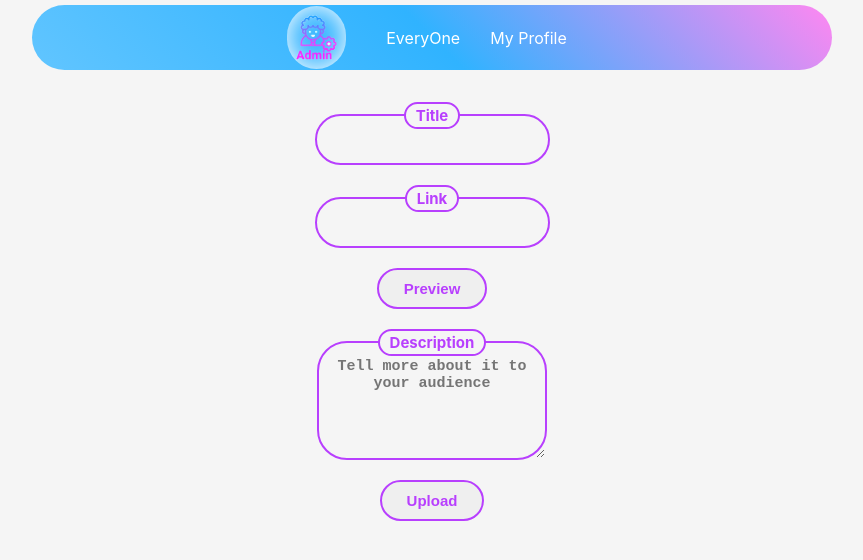
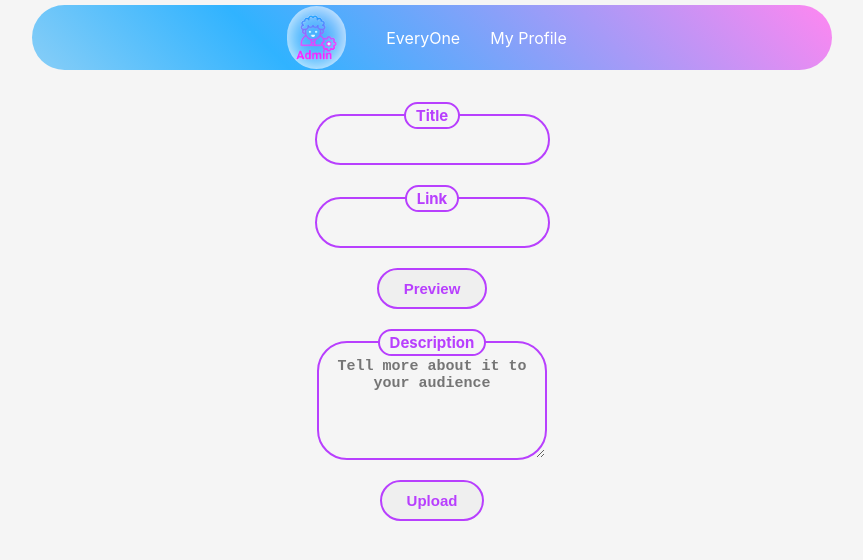
Before and after one commit to Lakshay-art/linkit, a Next.js app: page /addlink in a window 1280 px wide. Shown: the top 560 px of the page, without its empty margins (208-1071 px from the left). Built offline with nearby package versions, Linux system fonts and the light colour scheme; no server answers.

Commit message:
optimized

```diff
--- a/pages/addlink.js
+++ b/pages/addlink.js
@@ -29,7 +29,7 @@ const addlink=(props)=>{
         ["tiktok","linear-gradient(45deg,#01e8ee 10%,#000 50%,#000 70% ,#ee054d 100%)"],
         ["leetcode","linear-gradient(45deg,#000 10%,#f19915 60%,#aaaaaa 100%)"],
         ["wordpress","linear-gradient(45deg,#31363b 0%,#000 150%)"],
-        ["other","linear-gradient(45deg, #30b3ff 0%,#ff87f1 100%)"]
+        ["other","linear-gradient(45deg, #88cef7 0%,#30b3ff 30%,#ff87f1 100%)"]
     ]);
     // const [access, setaccess] = React.useState("");
     const[user,setuser]=React.useState({
--- a/styles/Nav.module.css
+++ b/styles/Nav.module.css
@@ -2,7 +2,7 @@
   height: 65px;
   padding: 10px;
   /* background: linear-gradient(45deg, #5aaeff 0%, #c480fc 50%,#ff70c0 100%);  */
-  background: linear-gradient(45deg, #61c5ff 0%,#30b3ff 50%,#ff87f1 100%);
+  background: linear-gradient(45deg, #88cef7 0%,#30b3ff 30%,#ff87f1 100%);
   color: #fff;
   display: flex;
   align-items: center;
```
